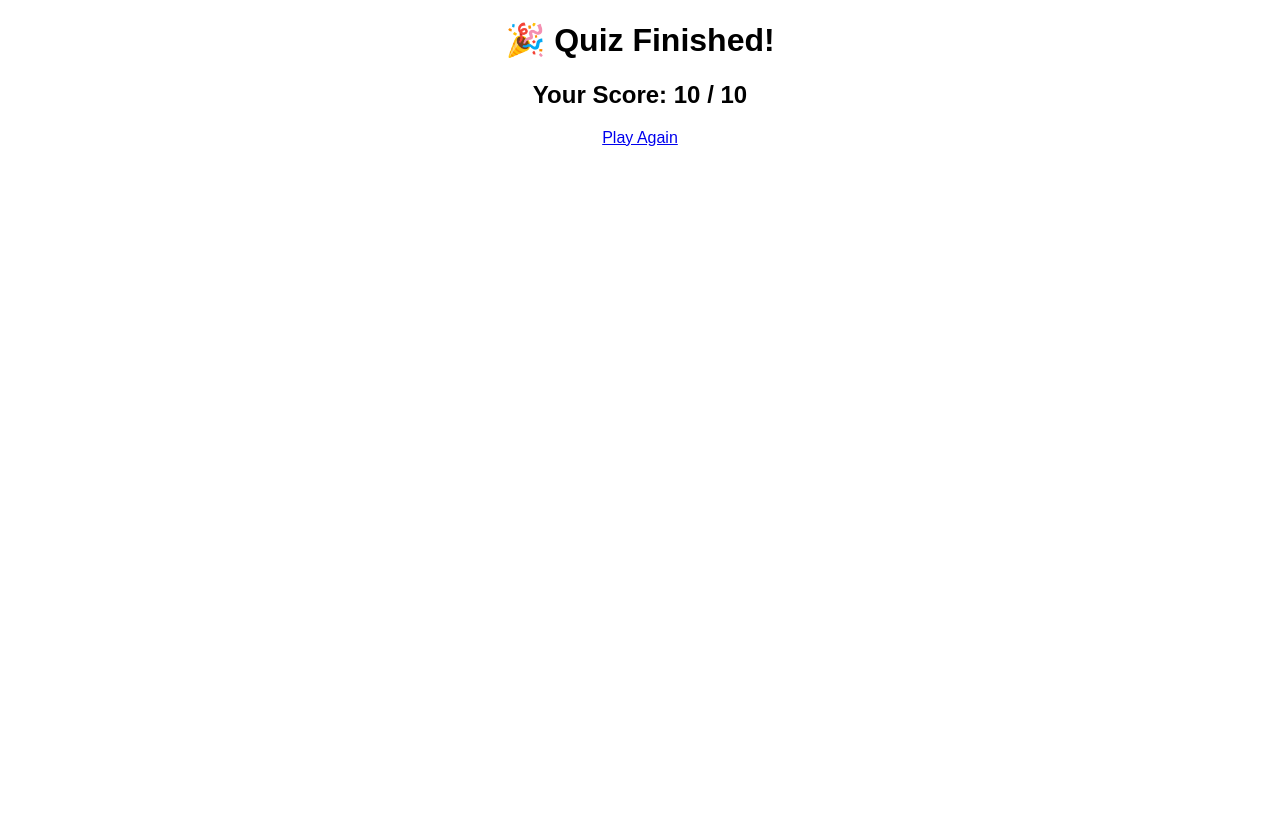
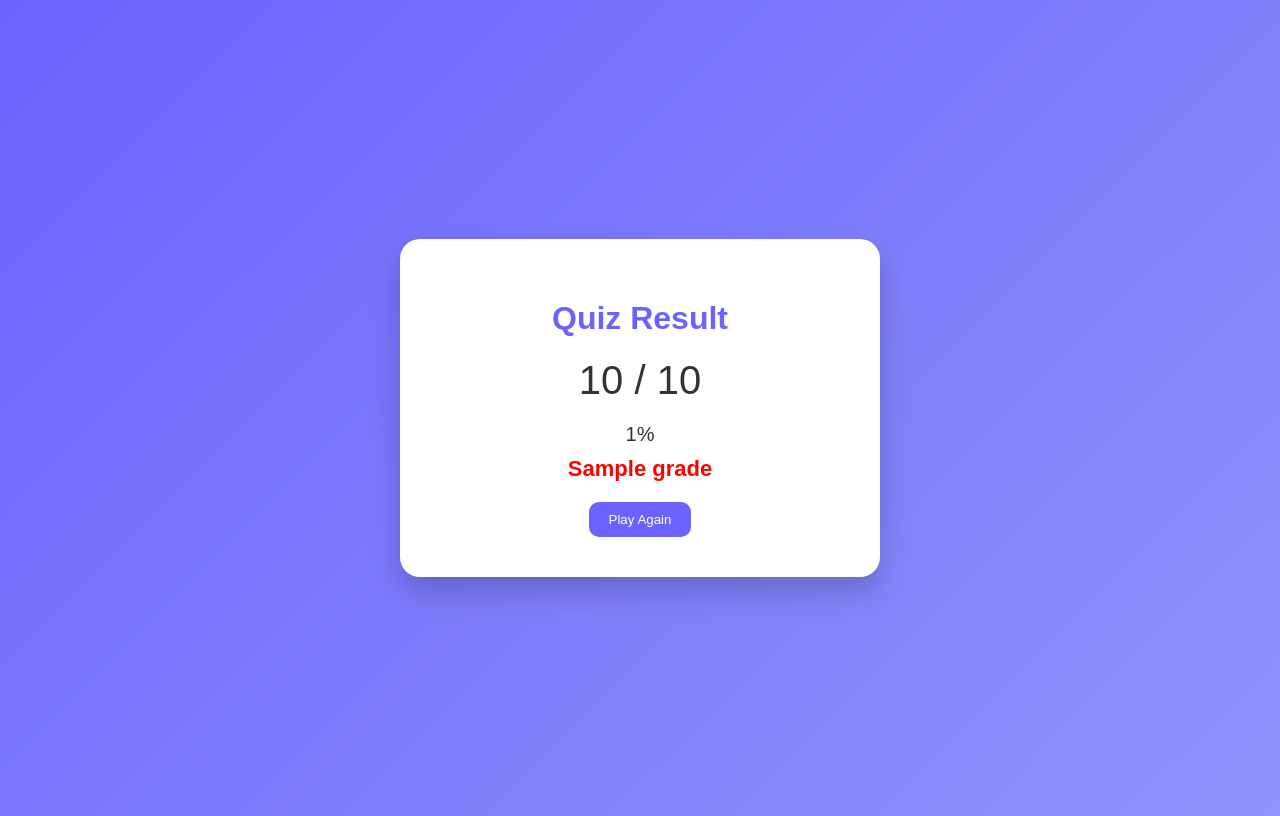
Before and after one commit to tanharahman2003t-art/Nayon, a Flask app: template templates/result.html in a window 1280 px wide. Before the commit the page ends 146 px from the top, so only its background shows below. Run offline with Flask 3, Linux system fonts and the light colour scheme; the template is opened without the code that fills it: most values are stand-ins (such as "Sample title", 1, 10 or a date in 2020).

Commit message:
Update result.html

```diff
--- a/templates/result.html
+++ b/templates/result.html
@@ -2,14 +2,93 @@
 <html>
 <head>
     <title>Result</title>
+    <style>
+        body {
+            font-family: Arial, sans-serif;
+            background: linear-gradient(135deg, #6c63ff, #8f94fb);
+            display: flex;
+            justify-content: center;
+            align-items: center;
+            height: 100vh;
+            color: white;
+        }
+
+        .card {
+            background: white;
+            color: #333;
+            padding: 40px;
+            border-radius: 20px;
+            width: 400px;
+            text-align: center;
+            box-shadow: 0 15px 30px rgba(0,0,0,0.2);
+        }
+
+        h1 {
+            color: #6c63ff;
+        }
+
+        .score {
+            font-size: 40px;
+            margin: 20px 0;
+        }
+
+        .percentage {
+            font-size: 20px;
+            margin-bottom: 10px;
+        }
+
+        .grade {
+            font-size: 22px;
+            font-weight: bold;
+            margin-bottom: 20px;
+        }
+
+        .excellent { color: green; }
+        .great { color: #4CAF50; }
+        .good { color: orange; }
+        .poor { color: red; }
+
+        button {
+            padding: 10px 20px;
+            border: none;
+            background: #6c63ff;
+            color: white;
+            border-radius: 10px;
+            cursor: pointer;
+        }
+
+        button:hover {
+            background: #574fd6;
+        }
+    </style>
 </head>
-<body style="text-align:center; font-family:Arial;">
+<body>
 
-<h1>🎉 Quiz Finished!</h1>
+<div class="card">
+    <h1>Quiz Result</h1>
 
-<h2>Your Score: {{ score }} / {{ total }}</h2>
+    <div class="score">
+        {{ score }} / {{ total }}
+    </div>
 
-<a href="/">Play Again</a>
+    <div class="percentage">
+        {{ percentage }}%
+    </div>
+
+    <div class="grade
+        {% if percentage >= 90 %}excellent
+        {% elif percentage >= 70 %}great
+        {% elif percentage >= 50 %}good
+        {% else %}poor
+        {% endif %}
+    ">
+        {{ grade }}
+    </div>
+
+    <form action="/" method="get">
+        <button>Play Again</button>
+    </form>
+</div>
 
 </body>
 </html>
```
